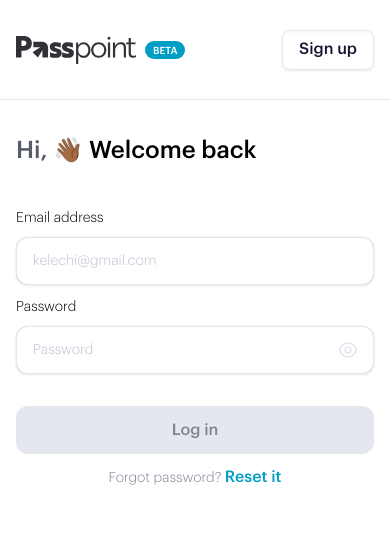
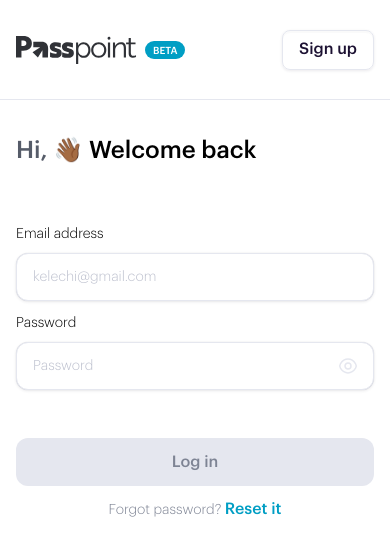
Before and after one commit to passpoint-web/passpoint-go-webapp, a Next.js app: page /auth/login in a window 390 px wide. Shown: the top 556 px of the page. Built offline with nearby package versions, Linux system fonts and the light colour scheme.

Commit message:
added changes to border radius and font sizes from design

```diff
--- a/app/globals.css
+++ b/app/globals.css
@@ -148,10 +148,18 @@
 a,
 button {
   font-size: var(--btn-fs);
+  cursor: pointer;
+  transition: 0.3s ease-in;
+  white-space: nowrap;
 }
 
+a:disabled,
+button:disabled {
+  cursor: not-allowed;
+}
+
+
 h1 {
-  /* font-size: 2.125rem; */
   font-style: normal;
   font-size: 34px;
   line-height: 44px;
@@ -192,15 +200,6 @@
 
 li {
   color: var(--grey-2);
-}
-
-button {
-  cursor: pointer;
-  transition: 0.3s ease-in;
-}
-
-button:disabled {
-  cursor: not-allowed;
 }
 
 .primary_btn,
@@ -252,7 +251,6 @@
   border: 1px solid var(--grey-5);
   background-color: unset;
   box-shadow: var(--btn-secondary-shadow);
-  white-space: nowrap;
 }
 
 .secondary_btn.medium,
@@ -355,7 +353,8 @@
 @media screen and (max-width: 700px) {
   :root {
     --header-padding: 40px;
-    --outer-component-mg: 32px;
+    /* --outer-component-mg: 32px; */
+    --outer-component-mg: 48px;
     --inner-component-mg: 12px;
     --inner-component-gap: 8px;
     --outer-component-gap: 16px;
--- a/assets/styles/auth-screens.module.css
+++ b/assets/styles/auth-screens.module.css
@@ -455,4 +455,8 @@
     max-width: 48px;
     font-size: 20px;
   }
+
+  .password_strength_ctn {
+    gap: 16px;
+  }
 }
```
